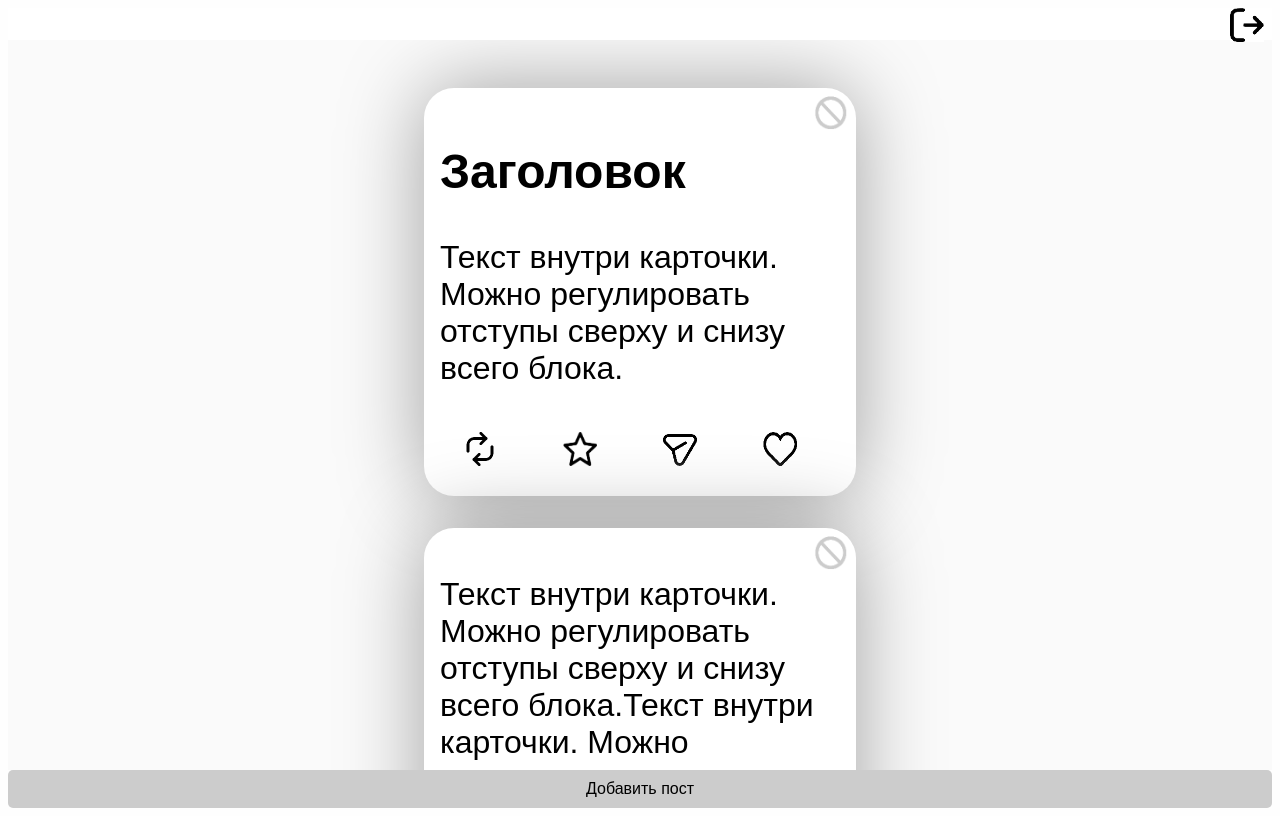
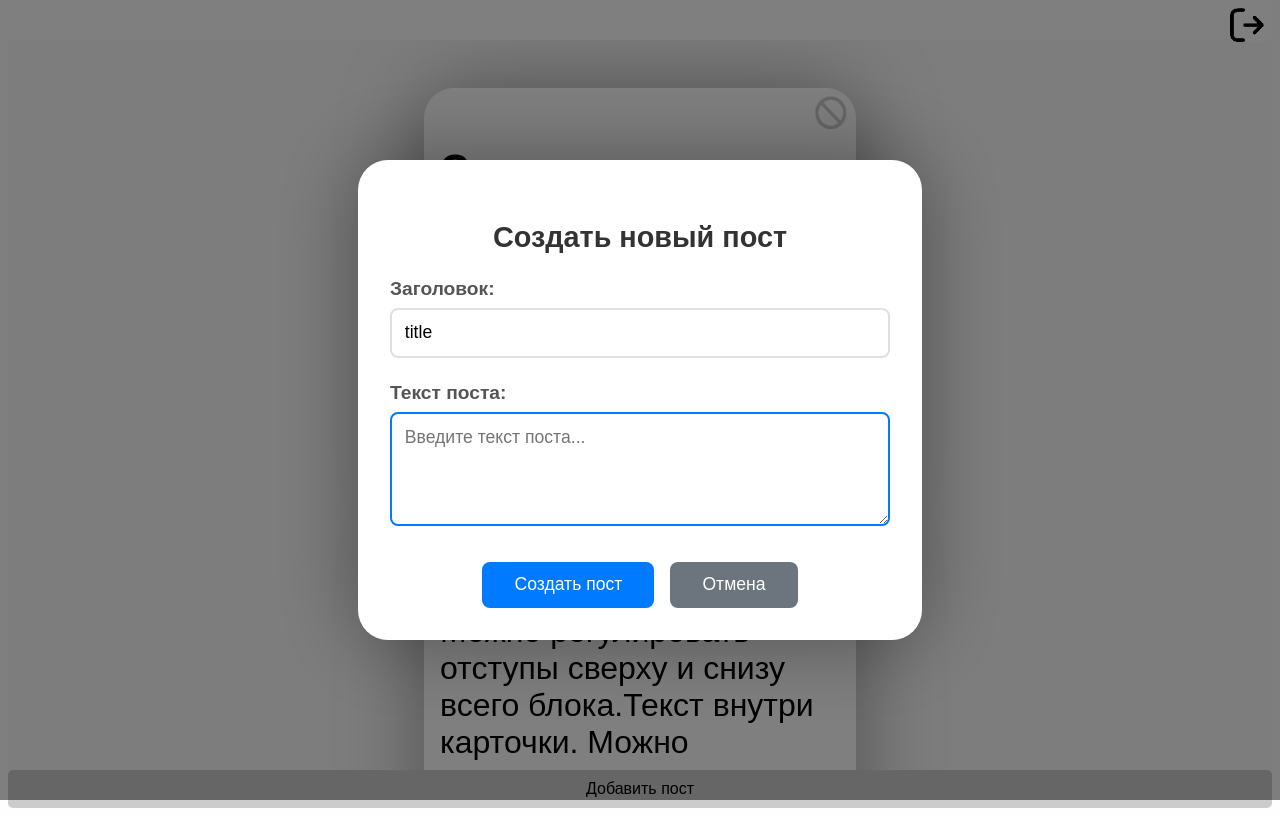
Before and after one commit to NikJst/myproject, a website with bundled scripts: page wwwroot/index.html in a window 1280 px wide. Both pictures are taken after a click on the button "Добавить пост". Built offline with nearby package versions, Linux system fonts and the light colour scheme; no server answers.

Commit message:
Форма для создания карточек, и возможность создавать их без заголовка(2)

```diff
--- /dev/null
+++ b/wwwroot/CardForm.js
@@ -0,0 +1,167 @@
+// Функция для создания формы добавления поста
+export function createPostForm() {
+  const container = document.querySelector(".cards-container");
+  if (!container) return;
+
+  // Создаем модальное окно для формы
+  const modal = document.createElement("div");
+  modal.classList.add("post-form-modal");
+  modal.style.display = "none";
+
+  // Создаем саму форму
+  const form = document.createElement("form");
+  form.classList.add("post-form");
+
+  // Заголовок формы
+  const title = document.createElement("h3");
+  title.textContent = "Создать новый пост";
+
+  // Поле для заголовка
+  const titleGroup = document.createElement("div");
+  titleGroup.classList.add("form-group");
+
+  const titleLabel = document.createElement("label");
+  titleLabel.textContent = "Заголовок:";
+  titleLabel.setAttribute("for", "post-title");
+
+  const titleInput = document.createElement("input");
+  titleInput.type = "text";
+  titleInput.id = "post-title";
+  titleInput.name = "title";
+  titleInput.placeholder = "Введите заголовок поста";
+  titleInput.value = "title"; // значение по умолчанию
+
+  titleGroup.appendChild(titleLabel);
+  titleGroup.appendChild(titleInput);
+
+  // Поле для текста
+  const textGroup = document.createElement("div");
+  textGroup.classList.add("form-group");
+
+  const textLabel = document.createElement("label");
+  textLabel.textContent = "Текст поста:";
+  textLabel.setAttribute("for", "post-text");
+
+  const textArea = document.createElement("textarea");
+  textArea.id = "post-text";
+  textArea.name = "text";
+  textArea.placeholder = "Введите текст поста...";
+  textArea.rows = 4;
+  textArea.required = true;
+
+  textGroup.appendChild(textLabel);
+  textGroup.appendChild(textArea);
+
+  // Кнопки формы
+  const buttonGroup = document.createElement("div");
+  buttonGroup.classList.add("form-buttons");
+
+  const submitBtn = document.createElement("button");
+  submitBtn.type = "submit";
+  submitBtn.textContent = "Создать пост";
+  submitBtn.classList.add("submit-btn");
+
+  const cancelBtn = document.createElement("button");
+  cancelBtn.type = "button";
+  cancelBtn.textContent = "Отмена";
+  cancelBtn.classList.add("cancel-btn");
+
+  buttonGroup.appendChild(submitBtn);
+  buttonGroup.appendChild(cancelBtn);
+
+  // Сборка формы
+  form.appendChild(title);
+  form.appendChild(titleGroup);
+  form.appendChild(textGroup);
+  form.appendChild(buttonGroup);
+
+  // Добавляем форму в модальное окно
+  modal.appendChild(form);
+
+  // Добавляем модальное окно в body
+  document.body.appendChild(modal);
+
+  // Обработчик отправки формы
+  form.addEventListener("submit", async (e) => {
+    e.preventDefault();
+
+    const formData = new FormData(form);
+    const postData = {
+      title: formData.get("title") || null,
+      text: formData.get("text"),
+    };
+
+    // Вызываем функцию создания поста с данными из формы
+    await createPostWithFormData(postData);
+
+    // Закрываем форму и очищаем
+    modal.style.display = "none";
+    form.reset();
+  });
+
+  // Обработчик кнопки отмены
+  cancelBtn.addEventListener("click", () => {
+    modal.style.display = "none";
+    form.reset();
+  });
+
+  // Закрытие по клику вне формы
+  modal.addEventListener("click", (e) => {
+    if (e.target === modal) {
+      modal.style.display = "none";
+      form.reset();
+    }
+  });
+
+  return modal;
+}
+
+// Функция для создания поста с данными из формы
+async function createPostWithFormData(postData) {
+  try {
+    const response = await fetch("http://192.168.1.35:3000/api/Post", {
+      method: "POST",
+      headers: { "Content-Type": "application/json" },
+      body: JSON.stringify({
+        title: postData.title,
+        text: postData.text,
+        // userId не указываем, сервер сам подставит текущего гостя из куков
+      }),
+    });
+
+    if (!response.ok) throw new Error("Ошибка при создании поста");
+
+    const newPost = await response.json();
+    console.log("Пост создан:", newPost);
+
+    // Импортируем createEmptyPostCard и создаем карточку
+    const { createEmptyPostCard } = await import("./ModelCard.js");
+    createEmptyPostCard(
+      postData.title,
+      newPost.text,
+      newPost.guidId,
+      newPost.likedByUser,
+      newPost.userId,
+    );
+  } catch (error) {
+    console.error("Ошибка при создании поста:", error);
+  }
+}
+
+// Функция для показа/скрытия формы
+export function togglePostForm() {
+  let modal = document.querySelector(".post-form-modal");
+
+  // Если форма еще не создана, создаем ее
+  if (!modal) {
+    modal = createPostForm();
+  }
+
+  // Показываем или скрываем форму
+  modal.style.display = modal.style.display === "none" ? "flex" : "none";
+
+  // Устанавливаем фокус на поле текста
+  if (modal.style.display === "flex") {
+    document.getElementById("post-text").focus();
+  }
+}
--- a/wwwroot/ModelCard.js
+++ b/wwwroot/ModelCard.js
@@ -1,6 +1,6 @@
 export function createEmptyPostCard(
-  title = "Новый пост",
-  text = "Введите текст...",
+  title = null,
+  text = null,
   guidId = null,
   likedByUser = false,
   userId = null,
--- a/wwwroot/Post.js
+++ b/wwwroot/Post.js
@@ -1,4 +1,5 @@
 import { createEmptyPostCard } from "./ModelCard.js";
+import { togglePostForm } from "./CardForm.js";
 
 // Функция для получения всех постов с сервера
 async function loadAllPosts() {
@@ -13,7 +14,7 @@ async function loadAllPosts() {
     posts.forEach((post) => {
       console.log("Обработка поста:", post);
       createEmptyPostCard(
-        "Новый пост",
+        post.title,
         post.text,
         post.guidId,
         post.likedByUser,
@@ -32,6 +33,7 @@ async function createPost() {
       method: "POST",
       headers: { "Content-Type": "application/json" },
       body: JSON.stringify({
+        title: "Новый пост",
         text: "Пример текста поста",
         // userId не указываем, сервер сам подставит текущего гостя из куков
       }),
@@ -41,9 +43,8 @@ async function createPost() {
 
     const newPost = await response.json();
     console.log("Пост создан:", newPost);
-    // Создаём карточку на странице с правильным guidId и userId
     createEmptyPostCard(
-      "Новый пост",
+      newPost.title,
       newPost.text,
       newPost.guidId,
       newPost.likedByUser,
@@ -58,7 +59,7 @@ async function createPost() {
 document.addEventListener("DOMContentLoaded", () => {
   const addPostBtn = document.querySelector(".add-post-btn"); // ищем кнопку по классу
   if (addPostBtn) {
-    addPostBtn.addEventListener("click", createPost); // просто передаем функцию
+    addPostBtn.addEventListener("click", togglePostForm); // используем новую функцию формы
   }
 });
 
@@ -68,7 +69,7 @@ async function handleCreatePost(text) {
   const newPost = await createPostOnServer(text);
   if (newPost) {
     createEmptyPostCard(
-      "Новый пост",
+      newPost.title,
       newPost.text,
       newPost.guidId,
       newPost.likedByUser,
--- a/wwwroot/Styles.css
+++ b/wwwroot/Styles.css
@@ -227,3 +227,104 @@ footer {
   object-fit: contain; /* чтобы картинка не растягивалась */
   display: block;
 }
+
+/* Стили для модального окна формы */
+.post-form-modal {
+  position: fixed;
+  top: 0;
+  left: 0;
+  width: 100%;
+  height: 100%;
+  background-color: rgba(0, 0, 0, 0.5);
+  display: none;
+  justify-content: center;
+  align-items: center;
+  z-index: 1000;
+}
+
+.post-form {
+  background-color: white;
+  padding: 2rem;
+  border-radius: 30px;
+  box-shadow: 0 0 84px rgba(0, 0, 0, 0.36);
+  width: 90%;
+  max-width: 500px;
+  position: relative;
+}
+
+.post-form h3 {
+  margin-bottom: 1.5rem;
+  text-align: center;
+  font-size: 1.8rem;
+  color: #333;
+}
+
+.form-group {
+  margin-bottom: 1.5rem;
+}
+
+.form-group label {
+  display: block;
+  margin-bottom: 0.5rem;
+  font-size: 1.2rem;
+  color: #555;
+  font-weight: bold;
+}
+
+.form-group input,
+.form-group textarea {
+  width: 100%;
+  padding: 0.8rem;
+  border: 2px solid #e0e0e0;
+  border-radius: 8px;
+  font-size: 1.1rem;
+  font-family: inherit;
+  transition: border-color 0.3s;
+  box-sizing: border-box;
+}
+
+.form-group input:focus,
+.form-group textarea:focus {
+  outline: none;
+  border-color: #007bff;
+}
+
+.form-group textarea {
+  resize: vertical;
+  min-height: 100px;
+}
+
+.form-buttons {
+  display: flex;
+  gap: 1rem;
+  justify-content: center;
+  margin-top: 2rem;
+}
+
+.submit-btn,
+.cancel-btn {
+  padding: 0.8rem 2rem;
+  border: none;
+  border-radius: 8px;
+  font-size: 1.1rem;
+  cursor: pointer;
+  transition: background-color 0.3s;
+}
+
+.submit-btn {
+  background-color: #007bff;
+  color: white;
+}
+
+.submit-btn:hover {
+  background-color: #0056b3;
+}
+
+.cancel-btn {
+  background-color: #6c757d;
+  color: white;
+}
+
+.cancel-btn:hover {
+  background-color: #545b62;
+}
--- a/wwwroot/index.html
+++ b/wwwroot/index.html
@@ -71,6 +71,7 @@
     <button class="add-post-btn">Добавить пост</button>
     <script src="script.js"></script>
     <script type="module" src="ModelCard.js"></script>
+    <script type="module" src="CardForm.js"></script>
     <script type="module" src="Post.js"></script>
     <script type="module" src="Like.js"></script>
     <!-- подключение JS -->
```
Also changed, not shown: bin/Debug/net8.0/Testing3.staticwebassets.runtime.json (+1 -1 lines), 6 other files.
